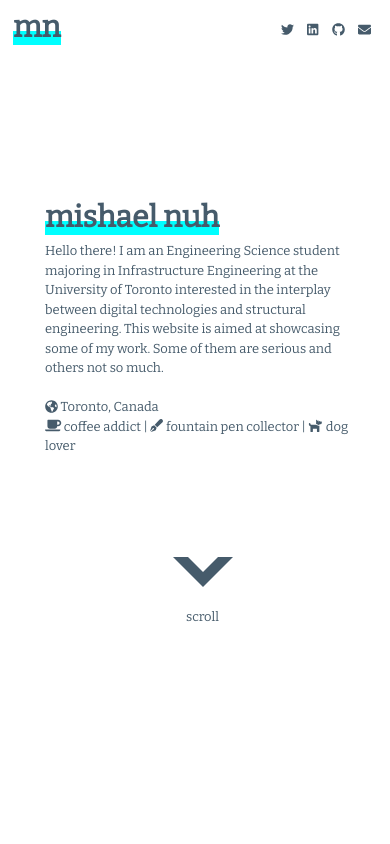
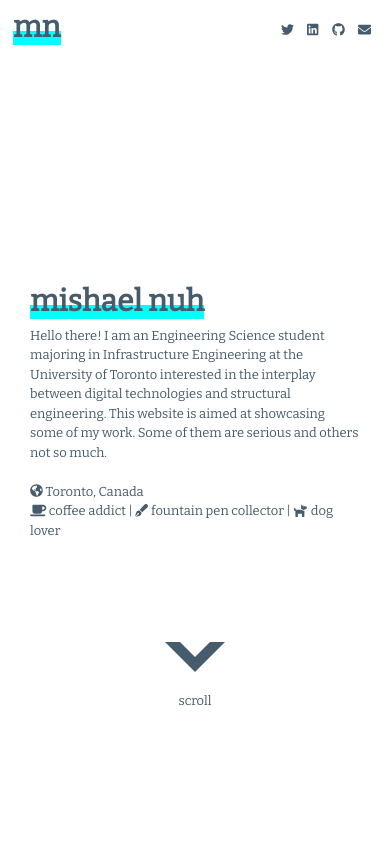
Before and after one commit to mishaelnuh/website, a Vue app: page /#/ in a window 390 px wide. Shown: the top 844 px of the page. Built offline with nearby package versions, Linux system fonts and the light colour scheme.

Commit message:
Fix stuff for mobile.

```diff
--- a/src/custom.scss
+++ b/src/custom.scss
@@ -57,7 +57,7 @@ h3 {
   cursor: pointer;
 }
 
-@include media-breakpoint-down(xs) {
+@include media-breakpoint-down(sm) {
   #filterContainer {
     overflow-x: scroll;
     white-space: nowrap;
@@ -97,14 +97,14 @@ h3 {
   flex-direction: column;
   justify-content: center;
   min-height: 100vh;
-  z-index: -10;
+  z-index: 0;
+  left: 0;
   position: fixed;
 }
 
 #homeHeaderContent {
   background-color: color("white");
   padding: 30px;
-  margin-top: -20vh;
 }
 
 #homeHeaderSpacer {
@@ -112,6 +112,7 @@ h3 {
   flex-direction: column;
   justify-content: center;
   min-height: 100vh;
+  z-index: -50;
 }
 
 #portfolioHeader {
@@ -119,6 +120,16 @@ h3 {
   padding-top: 60px;
   padding-bottom: 10px;
   z-index: 1
+}
+
+#portfolioSelectorContainer {
+  background-color: color("white");
+  min-height: 100vh;
+}
+
+#portfolioSelector {
+  padding: 5px;
+  background-color: theme-color("light");
 }
 
 #pageHeader {
@@ -148,6 +159,7 @@ h3 {
   position: relative;
   display: block;
   height: 30px;
+  cursor: pointer;
 }
 
 .chevron:before,
--- a/src/pages/Home.vue
+++ b/src/pages/Home.vue
@@ -19,7 +19,7 @@
           </div>
         </div>
         <div style="text-align: center;" class="mt-5">
-          <div class="chevron"></div>
+          <div class="chevron" @click="$refs.portfolioHeader.scrollIntoView({behavior: 'smooth', block: 'start'})"></div>
           <br/>
           scroll
         </div>
@@ -35,9 +35,9 @@
         </div>
       </b-col>
     </b-row>
-    <b-row no-gutters style="background-color: white; min-height: 100vh;">
+    <b-row no-gutters id="portfolioSelectorContainer" ref="portfolioSelector">
       <b-col>
-        <b-row no-gutters>
+        <b-row no-gutters id="portfolioSelector">
           <b-col :md="p.width" v-for="p in filteredPages" :key="p.id">
               <b-card class="hoverCard" style="height: 100%;" img-top :img-src="p.image" @click="clickPage(p)">
                 <b-card-body style="text-align: left;">
@@ -52,6 +52,9 @@
 
                 </b-card-body>
               </b-card>
+          </b-col>
+          <b-col v-if="filteredPages.length === 0" style="text-align: center;">
+            no matches
           </b-col>
         </b-row>
       </b-col>
@@ -136,6 +139,11 @@ export default {
       } else {
         this.filteredTags.push(tag)
       }
+      const portfolioHeaderBounds = this.$refs.portfolioHeader.getBoundingClientRect()
+      if (portfolioHeaderBounds.top === 0) {
+        this.$refs.portfolioSelector.scrollIntoView(true)
+        window.scrollBy(0, - portfolioHeaderBounds.height + 1)
+      }
     }
   }
 };
```
